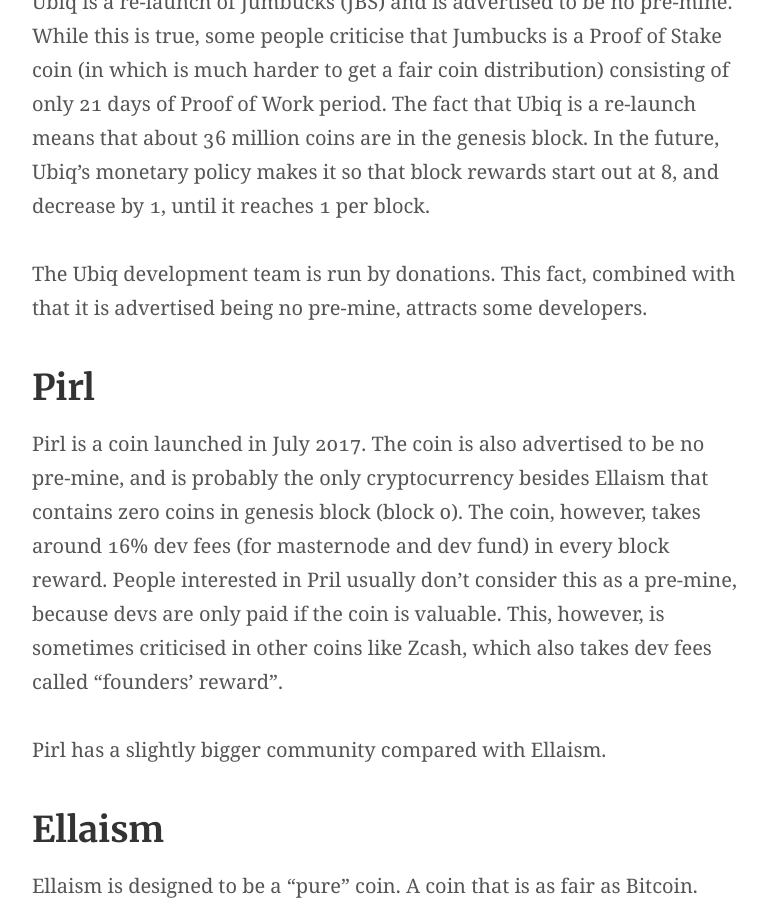
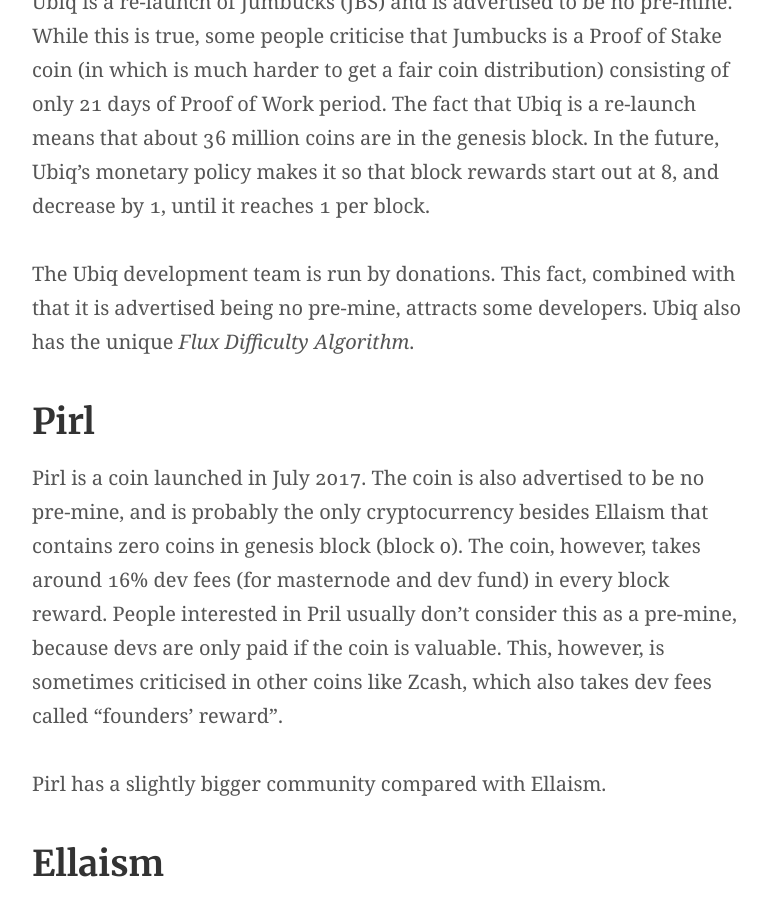
Before and after one commit to ellaism/ellaism.org, a Jekyll site: the page built from comparison.md, in a window 1280 px wide and 900 px high, scrolled down 2183 px. Shown: the whole window, without its empty margins (251-1022 px from the left). Built offline with Jekyll 4.4.1, drawn with Linux system fonts in a browser that asks for light colours; our own code applies the rules of GitHub Pages for plain Markdown files.

Commit message:
Add Flux Difficulty Algorithm

```diff
--- a/comparison.md
+++ b/comparison.md
@@ -65,7 +65,8 @@
 reaches 1 per block.
 
 The Ubiq development team is run by donations. This fact, combined with that it
-is advertised being no pre-mine, attracts some developers.
+is advertised being no pre-mine, attracts some developers. Ubiq also has the
+unique *Flux Difficulty Algorithm*.
 
 ## Pirl
 
```
